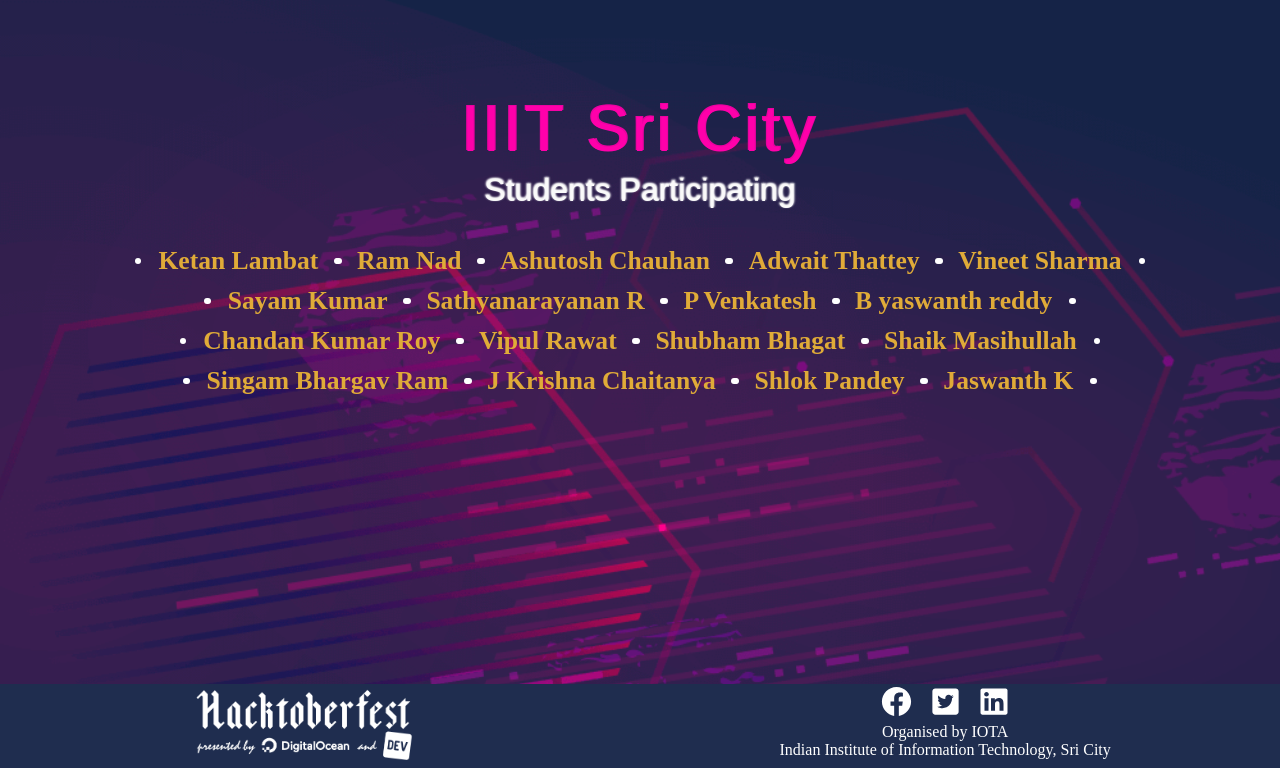
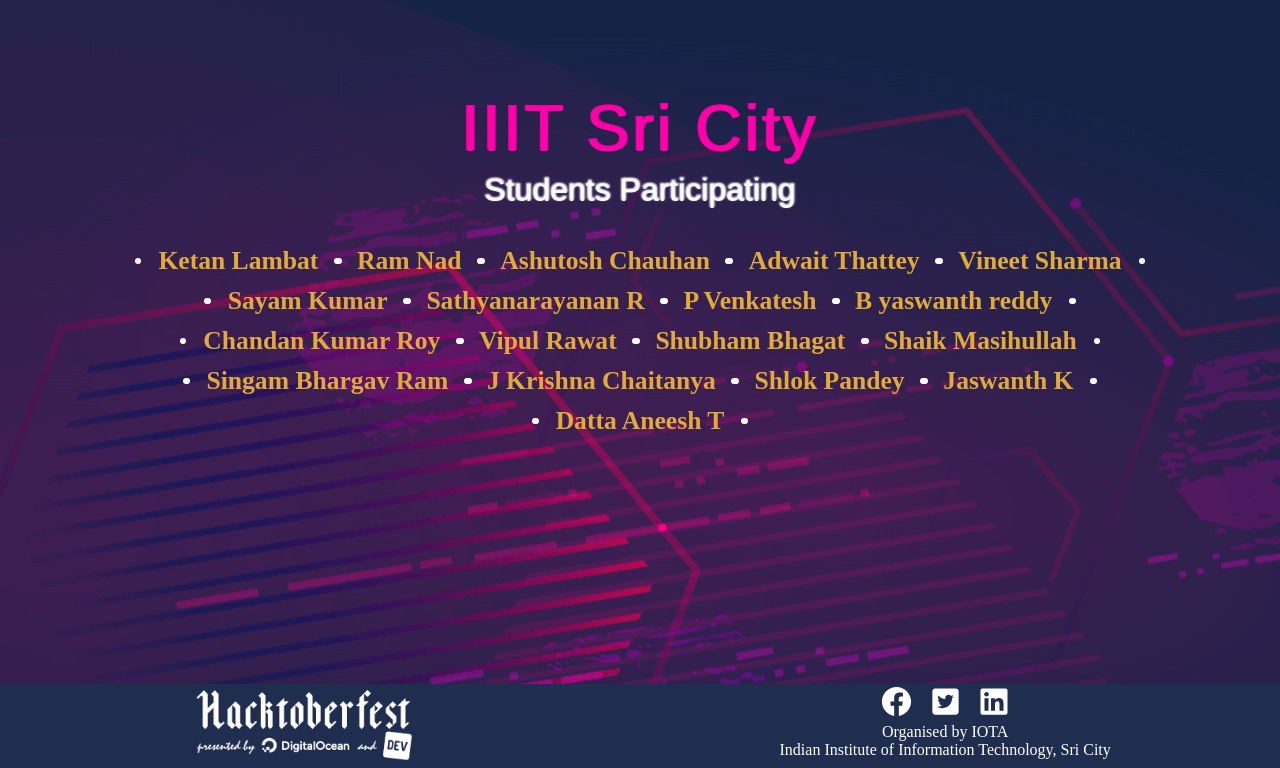
Before and after one commit to Project-Club-IIITS/hacktoberfest2019-participants, a Jekyll site: the page index.html, which Jekyll copies as it is, in a window 1280 px wide, cut to the strip 132-900 px from the top of the page. Built offline with Jekyll 4.4.1, drawn with Linux system fonts in a browser that asks for light colours; some web fonts are replaced.

Commit message:
added Datta Aneesh T

```diff
--- a/index.html
+++ b/index.html
@@ -63,7 +63,7 @@
                 <li><a href="https://github.com/chaitanya531">J Krishna Chaitanya</a></li>
                 <li><a href="https://github.com/b30wulffz">Shlok Pandey</a></li>
                 <li><a href="https://github.com/JazzKriss21">Jaswanth K</a></li>
-
+                <li><a  href="https://github.com/dattaaneesht@gmail.com">Datta Aneesh T</a></li>
             </ul>
         </div>
     </div>
```
